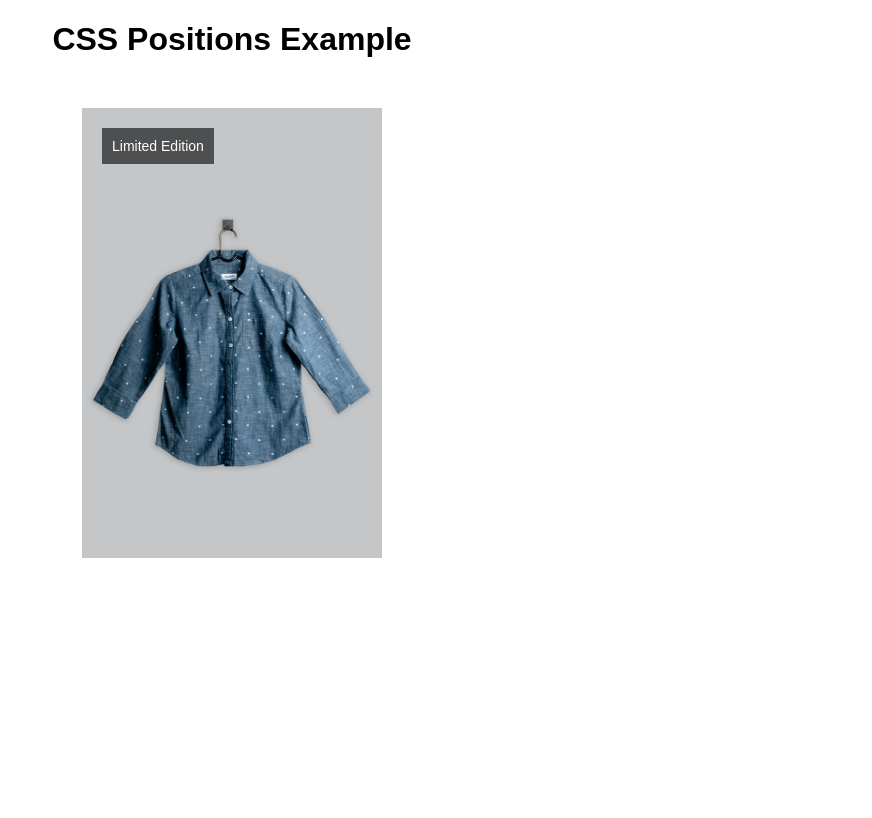
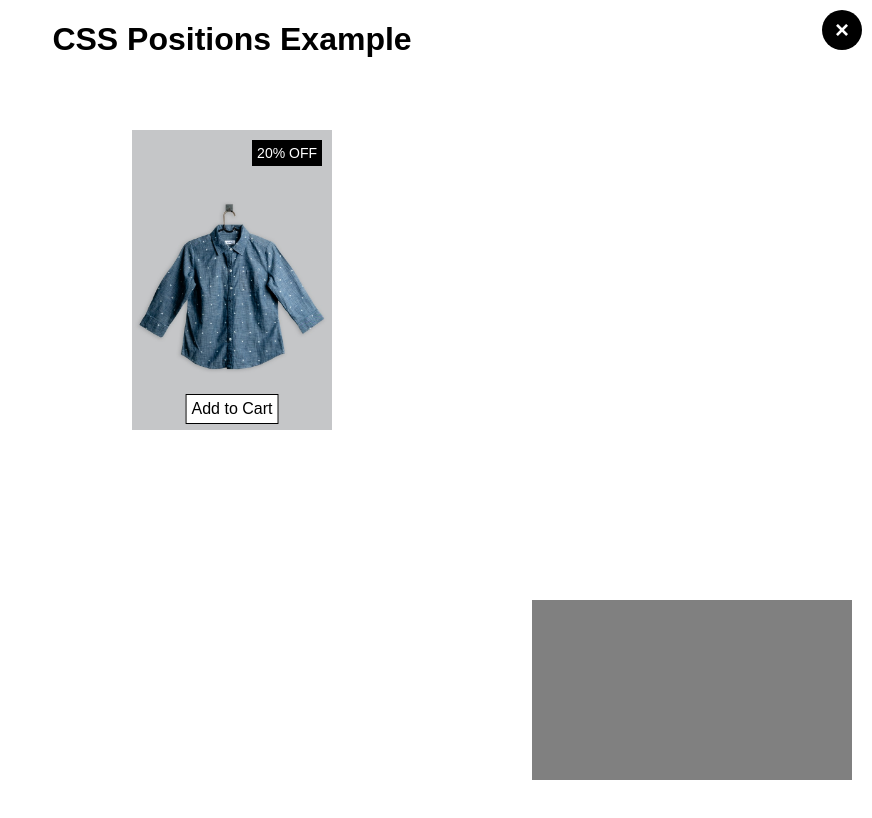
Before and after one commit to capili23/-css-positions-task, a plain HTML site: page index.html in a window 1280 px wide. Shown: the top 818 px of the page, without its empty margins (408-1280 px from the left). Drawn offline with Linux system fonts and the light colour scheme.

Commit message:
Update index.html

```diff
--- a/index.html
+++ b/index.html
@@ -8,35 +8,80 @@
         body {
             font-family: Arial, sans-serif;
             text-align: center;
+            height: 3000px;
         }
 
-        .container {
-            position: relative;
-            width: 300px;
-            margin: 50px auto;
+        .close-btn {
+            position: absolute;
+            top: 10px;
+            right: 10px;
+            width: 40px;
+            height: 40px;
+            background: black;
+            color: white;
+            display: flex;
+            align-items: center;
+            justify-content: center;
+            font-size: 24px;
+            font-weight: bold;
+            cursor: pointer;
+            border-radius: 50%;
         }
 
-        .shirt {
-            width: 100%;
-            position: relative;
+        .fixed-box {
+            position: fixed;
+            bottom: 20px;
+            right: 20px;
+            width: 320px;
+            height: 180px;
+            background: gray;
         }
 
-        .text-overlay {
+        .clothing-container {
+            display: inline-block;
+            position: relative;
+            margin: 50px;
+        }
+
+        .clothing-container img {
+            width: 200px;
+        }
+
+        .discount {
             position: absolute;
-            top: 20px;
-            left: 20px;
-            background: rgba(0, 0, 0, 0.6);
+            top: 10px;
+            right: 10px;
+            background: black;
             color: white;
-            padding: 10px;
+            padding: 5px;
             font-size: 14px;
         }
+
+        .add-to-cart {
+            position: absolute;
+            bottom: 10px;
+            left: 50%;
+            transform: translateX(-50%);
+            background: white;
+            padding: 5px;
+            border: 1px solid black;
+            cursor: pointer;
+        }
+
     </style>
 </head>
 <body>
+    <div class="close-btn">×</div>
+
+    <div class="fixed-box"></div>
+
     <h1>CSS Positions Example</h1>
-    <div class="container">
-        <img src="https://github.com/capili23/-css-positions-task/blob/main/shirt%20(2).jpg?raw=true" alt="Shirt Image" class="shirt">
-        <div class="text-overlay">Limited Edition</div>
+
+    <div class="clothing-container">
+        <span class="discount">20% OFF</span>
+        <img src="https://github.com/capili23/-css-positions-task/blob/main/shirt%20(2).jpg?raw=true" alt="Shirt">
+        <div class="add-to-cart">Add to Cart</div>
     </div>
+
 </body>
 </html>
```
